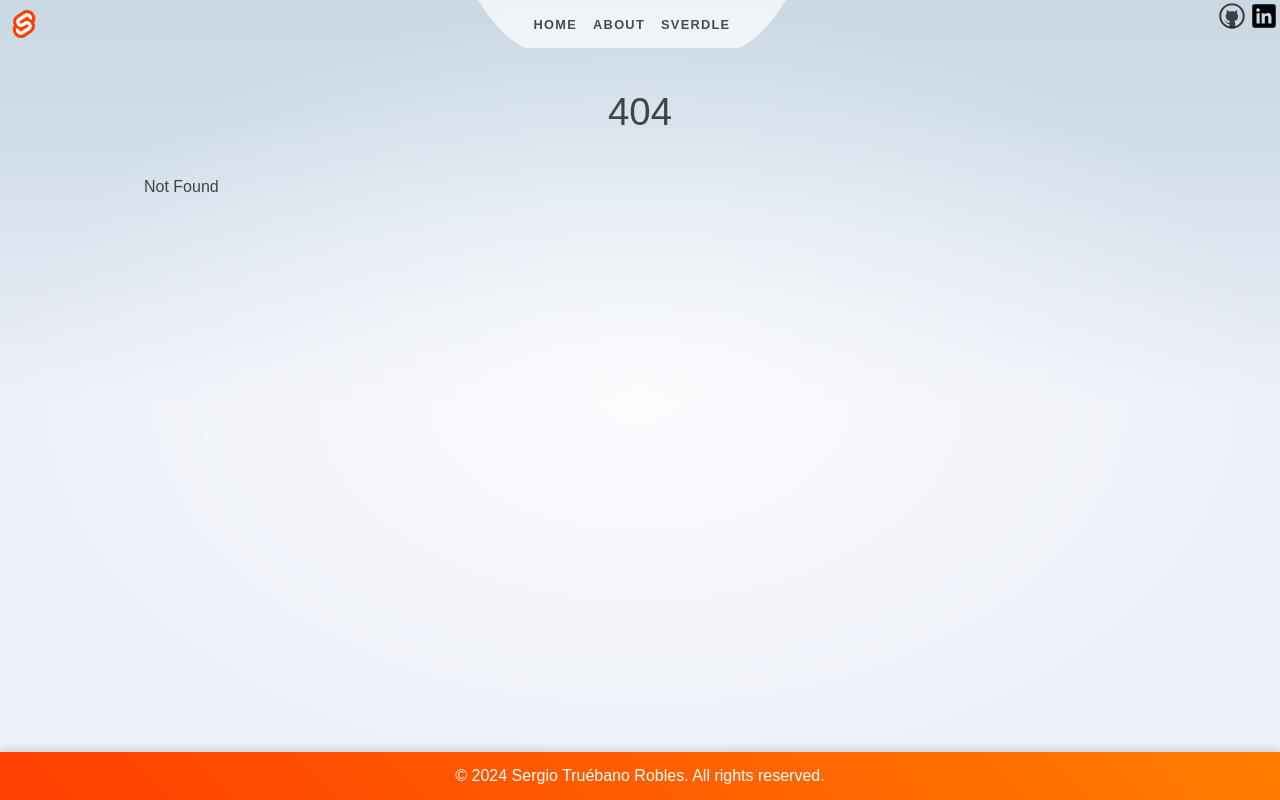
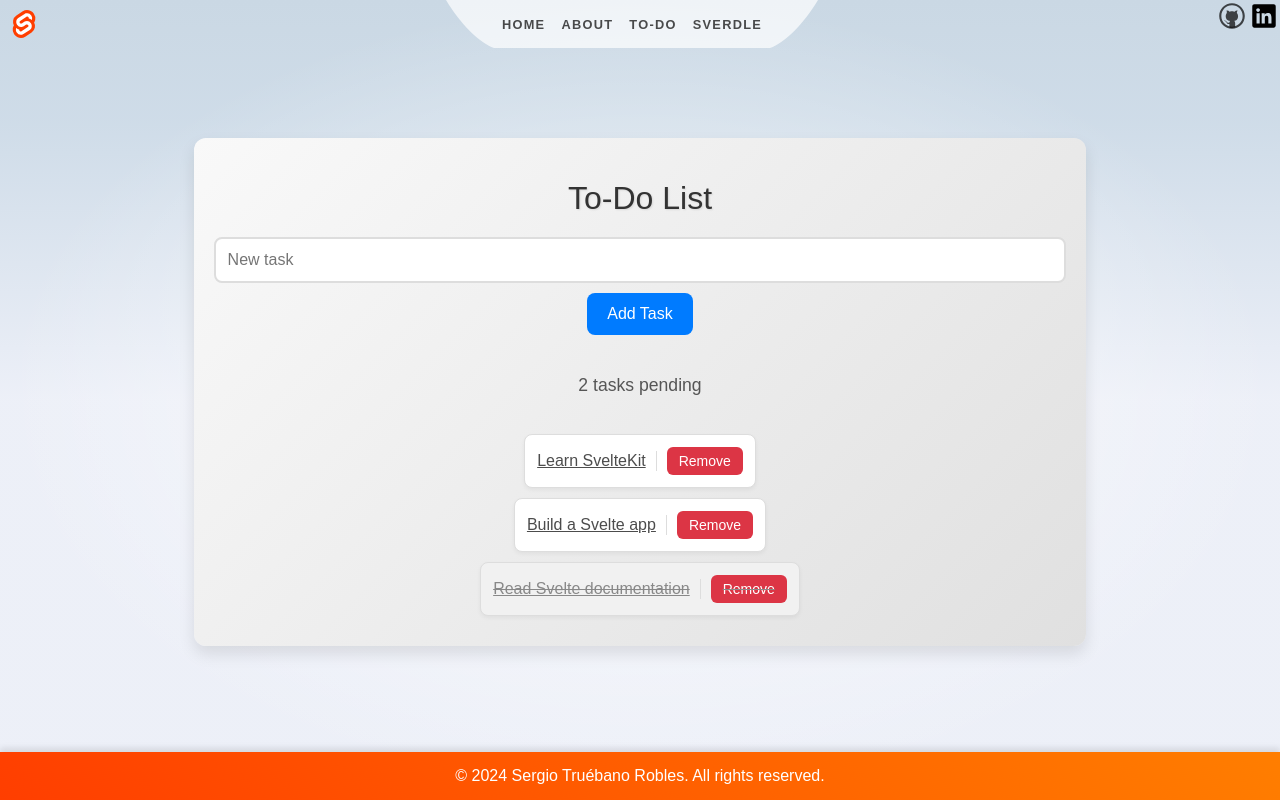
Before and after one commit to sergio-tr/svelte-example, a SvelteKit app: page /to-do in a window 1280 px wide. Before the commit this address had no page. Built offline with nearby package versions, Linux system fonts and the light colour scheme.

Commit message:
Creating a to do list route

```diff
--- a/src/app.css
+++ b/src/app.css
@@ -318,3 +318,161 @@ h2{
 .call-to-action a:hover {
     text-decoration: underline;
 }
+
+/* To-do list */
+
+.todo-container {
+	display: flex;
+	flex-direction: column;
+	width: 90%;
+	align-items: center;
+	margin: auto;
+	padding: 20px;
+	border-radius: 12px;
+	background: linear-gradient(135deg, #f9f9f9, #e0e0e0);
+	box-shadow: 0 8px 16px rgba(0, 0, 0, 0.1);
+	box-sizing: border-box;
+}
+
+.todo-task-buttons {
+	display: flex;
+	align-items: center;
+	width: 100%;
+}
+
+.todo-task-separator {
+	flex: 1;
+	border-left: 1px solid #ddd;
+	height: 20px;
+	margin: 0 10px;
+}
+
+.todo-header-input {
+	margin-bottom: 20px;
+	width: 100%;
+	display: flex;
+	flex-direction: column;
+	align-items: center;
+}
+
+.todo-status {
+	font-size: 1.1rem;
+	color: #555;
+	margin-bottom: 15px;
+	text-align: center;
+}
+
+.todo-header {
+	margin-bottom: 20px;
+	color: #333;
+	font-size: 2rem;
+	text-shadow: 1px 1px 2px rgba(0, 0, 0, 0.1);
+}
+
+.todo-input {
+	width: 100%;
+	padding: 12px;
+	font-size: 16px;
+	border: 2px solid #ddd;
+	border-radius: 8px;
+	margin-bottom: 10px;
+	box-sizing: border-box;
+	outline: none;
+	transition: border-color 0.3s;
+}
+
+.todo-input:focus {
+	border-color: #007bff;
+}
+
+.todo-add-button {
+	padding: 12px 20px;
+	font-size: 16px;
+	color: #fff;
+	background-color: #007bff;
+	border: none;
+	border-radius: 8px;
+	cursor: pointer;
+	margin-bottom: 20px;
+	box-sizing: border-box;
+	transition: background-color 0.3s, transform 0.2s;
+}
+
+.todo-add-button:hover {
+	background-color: #0056b3;
+	transform: scale(1.05);
+}
+
+.todo-list {
+	display: flex;
+	flex-direction: column;
+	width: 100%;
+	list-style-type: none;
+	padding: 0;
+	margin: 0;
+	flex: 1;
+}
+
+.todo-task-list {
+	display: flex;
+	flex-direction: column;
+	width: 100%;
+	height: 90%;
+	padding: 0;
+	margin: 0;
+}
+
+.todo-task-item {
+	display: flex;
+	justify-content: space-between;
+	padding: 12px;
+	border-radius: 8px;
+	border: 1px solid #ddd;
+	background-color: #fff;
+	box-shadow: 0 2px 4px rgba(0, 0, 0, 0.05);
+	margin-bottom: 10px;
+	transition: background-color 0.3s, transform 0.2s;
+}
+
+.todo-task-done {
+	text-decoration: line-through;
+	color: #888;
+	background-color: #f1f1f1;
+}
+
+.todo-task-item:hover {
+	background-color: #f9f9f9;
+	transform: scale(1.02);
+}
+
+.todo-task-toggle {
+	background: none;
+	border: none;
+	font: inherit;
+	color: inherit;
+	cursor: pointer;
+	text-decoration: underline;
+	padding: 0;
+	margin: 0;
+	display: inline;
+}
+
+.todo-task-toggle:focus {
+	outline: 2px solid #007bff;
+}
+
+.todo-remove-button {
+	padding: 6px 12px;
+	font-size: 14px;
+	color: #fff;
+	background-color: #dc3545;
+	border: none;
+	border-radius: 6px;
+	cursor: pointer;
+	transition: background-color 0.3s, transform 0.2s;
+}
+
+.todo-remove-button:hover {
+	background-color: #c82333;
+	transform: scale(1.1);
+}
--- a/src/routes/Header.svelte
+++ b/src/routes/Header.svelte
@@ -39,6 +39,9 @@
 			<li aria-current={$page.url.pathname === '/about' ? 'page' : undefined}>
 				<a href="/about">About</a>
 			</li>
+			<li aria-current={$page.url.pathname === '/todo' ? 'page' : undefined}>
+				<a href="/to-do">To-do</a>
+			</li>
 			<li aria-current={$page.url.pathname.startsWith('/sverdle') ? 'page' : undefined}>
 				<a href="/sverdle">Sverdle</a>
 			</li>
--- /dev/null
+++ b/src/routes/to-do/+page.svelte
@@ -0,0 +1,58 @@
+<script lang="ts">
+  import type { PageData } from './$types';
+
+  // Define the type of data passed to the component
+  export let data: PageData;
+
+  let newTask = '';
+  let tasks = data.tasks;
+
+  function addTask() {
+    if (newTask.trim()) {
+      tasks = [...tasks, { text: newTask, done: false }];
+      newTask = ''; // Clear input after adding
+    }
+  }
+
+  function toggleTask(index: number) {
+    tasks[index].done = !tasks[index].done;
+  }
+
+  function removeTask(index: number) {
+    tasks = tasks.filter((_, i) => i !== index);
+  }
+
+  // Reactive statement to count the number of pending tasks
+  $: pendingCount = tasks.filter(task => !task.done).length;
+</script>
+
+<div class="todo-container">
+  <div class="todo-header-input">
+    <h1 class="todo-header">To-Do List</h1>
+    <input type="text" class="todo-input" bind:value={newTask} placeholder="New task" />
+    <button class="todo-add-button" on:click={addTask}>Add Task</button>
+    {#if pendingCount >= 0}
+      <p class="todo-status">{pendingCount === 0 ? 'No ' : ''}{pendingCount} task{pendingCount > 1 ? 's' : ''} pending</p>
+    {/if}
+  </div>
+
+  <div class="todo-list">
+    <ul class="todo-task-list">
+      {#each tasks as task, index}
+        <li class="todo-task-item {task.done ? 'todo-task-done' : ''}">
+          <div class="todo-task-buttons">
+            <button
+              class="todo-task-toggle"
+              on:click={() => toggleTask(index)}
+              aria-pressed={task.done}
+            >
+              {task.text}
+            </button>
+            <div class="todo-task-separator"></div>
+            <button class="todo-remove-button" on:click={() => removeTask(index)}>Remove</button>
+          </div>
+        </li>
+      {/each}
+    </ul>
+  </div>
+</div>
--- /dev/null
+++ b/src/routes/to-do/+page.ts
@@ -0,0 +1,23 @@
+// Import types for SvelteKit
+import type { PageServerLoad } from './$types';
+
+// Define the structure of the task data
+interface Task {
+  text: string;
+  done: boolean;
+}
+
+// Define the server load function that SvelteKit will call when the page loads
+export const load: PageServerLoad = async () => {
+  // Simulate fetching data from an API or database
+  const initialTasks: Task[] = [
+    { text: 'Learn SvelteKit', done: false },
+    { text: 'Build a Svelte app', done: false },
+    { text: 'Read Svelte documentation', done: true },
+  ];
+
+  // Return the data as props
+  return {
+    tasks: initialTasks,
+  };
+};
```
